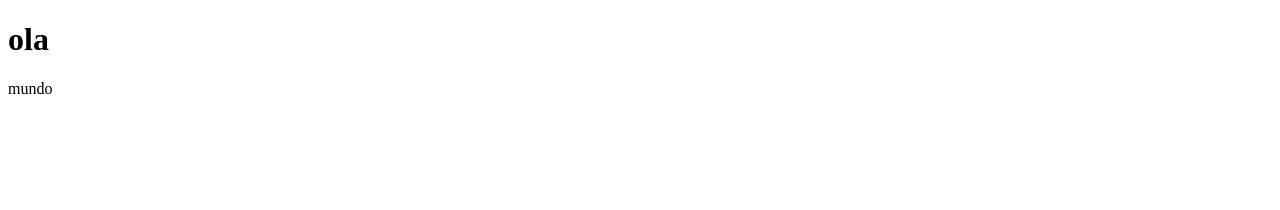
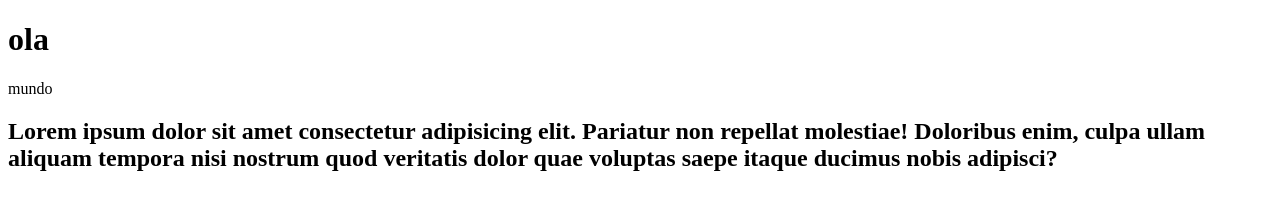
Before and after one commit to FernandoRodrigues123/git, a plain HTML site: page index.html in a window 1280 px wide. Drawn offline with Linux system fonts and the light colour scheme.

Commit message:
adcionei h2 com lorem

```diff
--- a/index.html
+++ b/index.html
@@ -8,5 +8,9 @@
 <body>
     <h1>ola</h1>
     <p>mundo</p>
+    <h2>Lorem ipsum dolor sit amet consectetur adipisicing elit.
+         Pariatur non repellat molestiae!
+         Doloribus enim, culpa ullam aliquam tempora nisi nostrum quod veritatis dolor quae
+        voluptas saepe itaque ducimus nobis adipisci?</h2>
 </body>
 </html>
```
